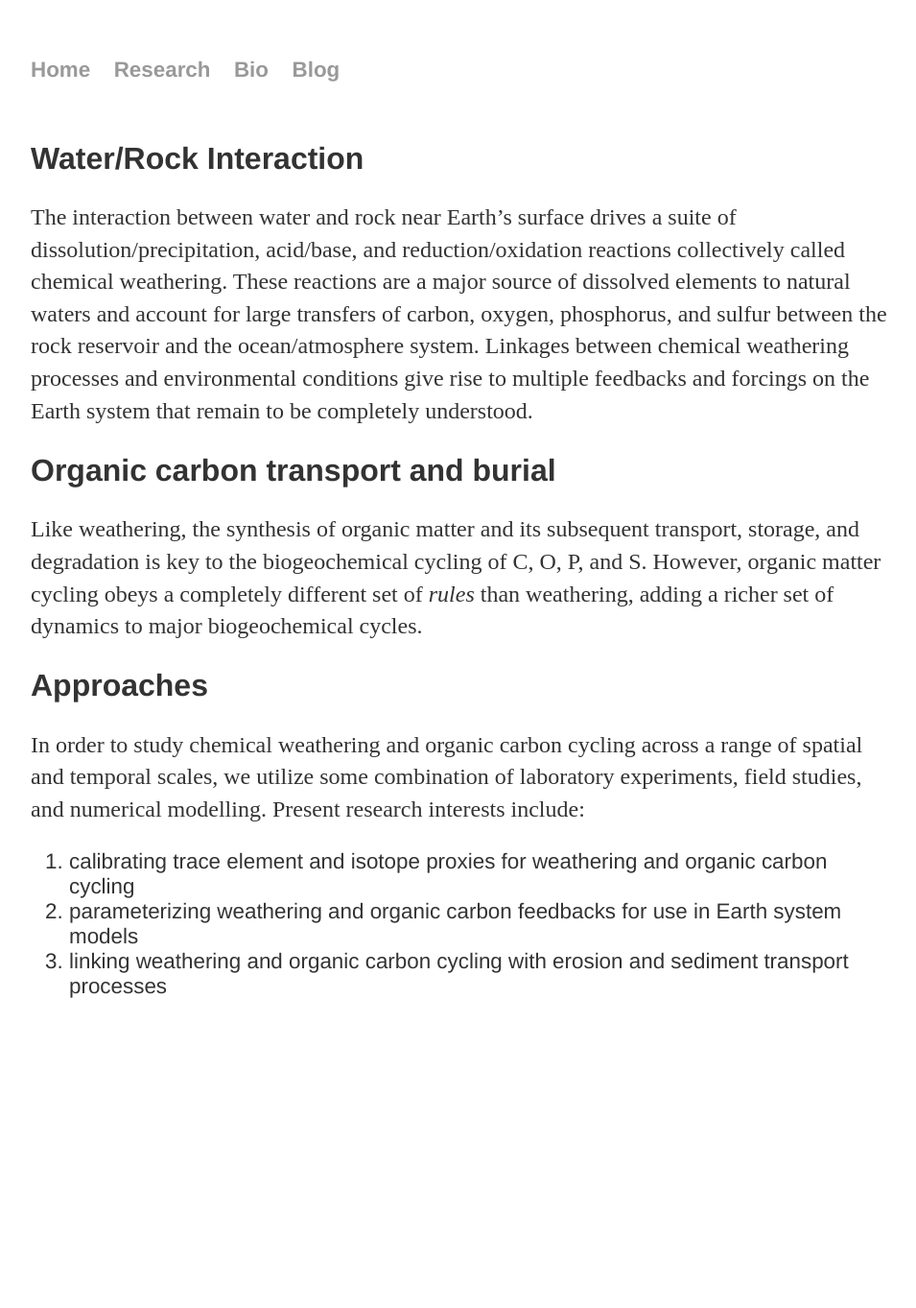
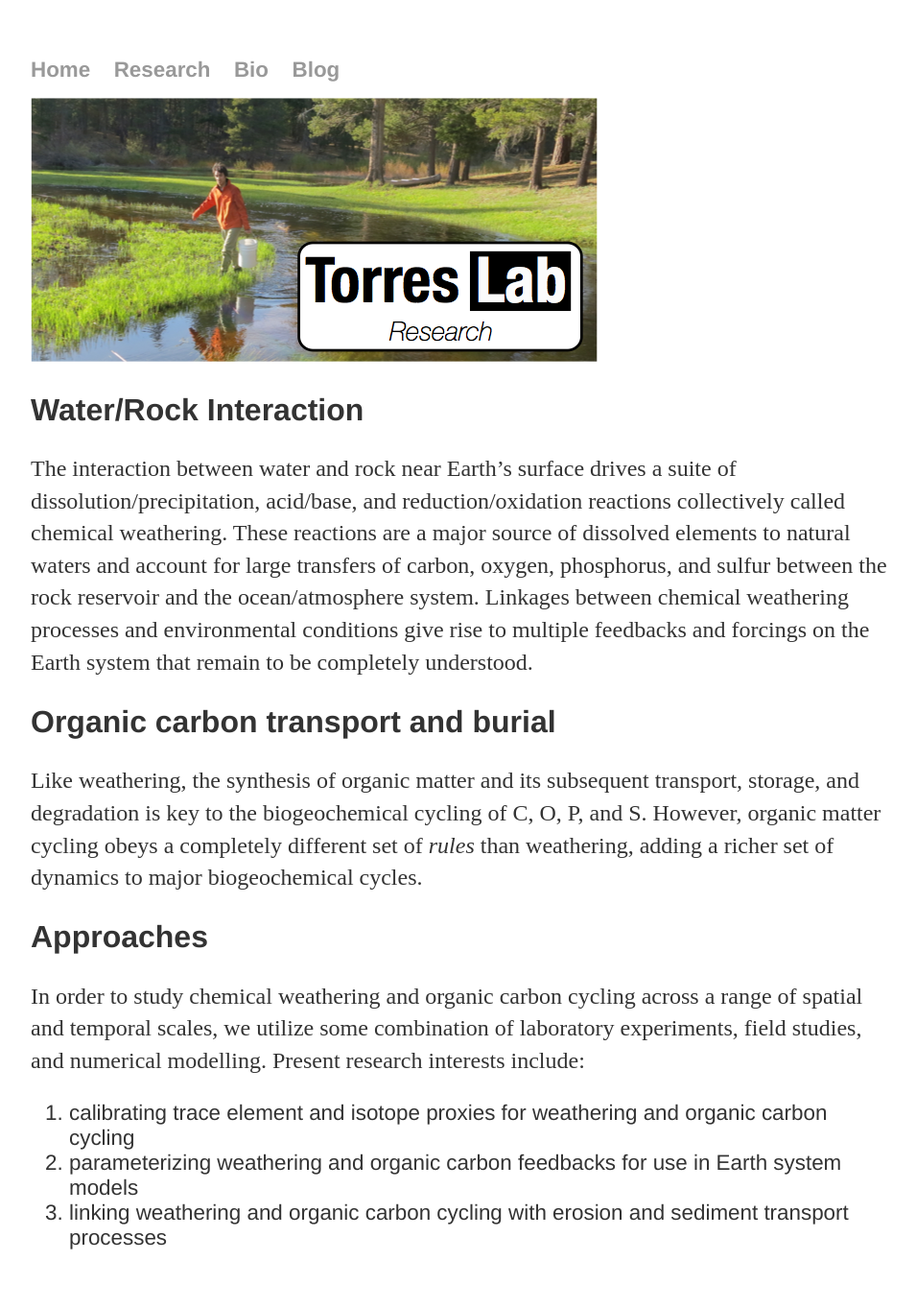
Before and after one commit to torres-lab/torres-lab.github.io, a Jekyll site: the page built from Research/index.html, in a window 1280 px wide. Shown: the whole page at 96% size, without its empty margins (160-1115 px from the left). Built offline with Jekyll 4.4.1, drawn with Linux system fonts in a browser that asks for light colours; before the commit the page ends 1101 px from its top, so only the background shows below that.

Commit message:
Update index.html

```diff
--- a/Research/index.html
+++ b/Research/index.html
@@ -3,7 +3,7 @@ layout: default
 title: Torres lab Research
 ---
 <div class="blurb">
-	<img src="pictures/Research_pic.png" class="thumbnail" alt="">
+	<img src="/pictures/Research_pic.png" class="thumbnail" alt="">
 	<h2><a id="WaterRock_Interaction_1"></a>Water/Rock Interaction</h2>
 <p>The interaction between water and rock near Earth’s surface drives a suite of
 dissolution/precipitation, acid/base, and reduction/oxidation reactions collectively
```
